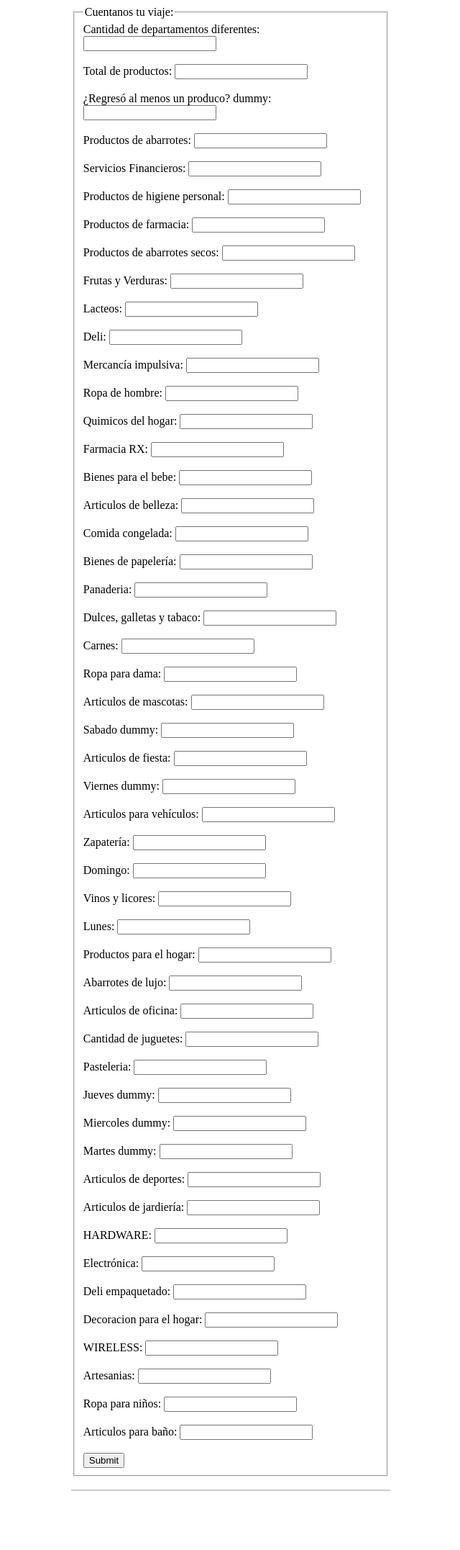
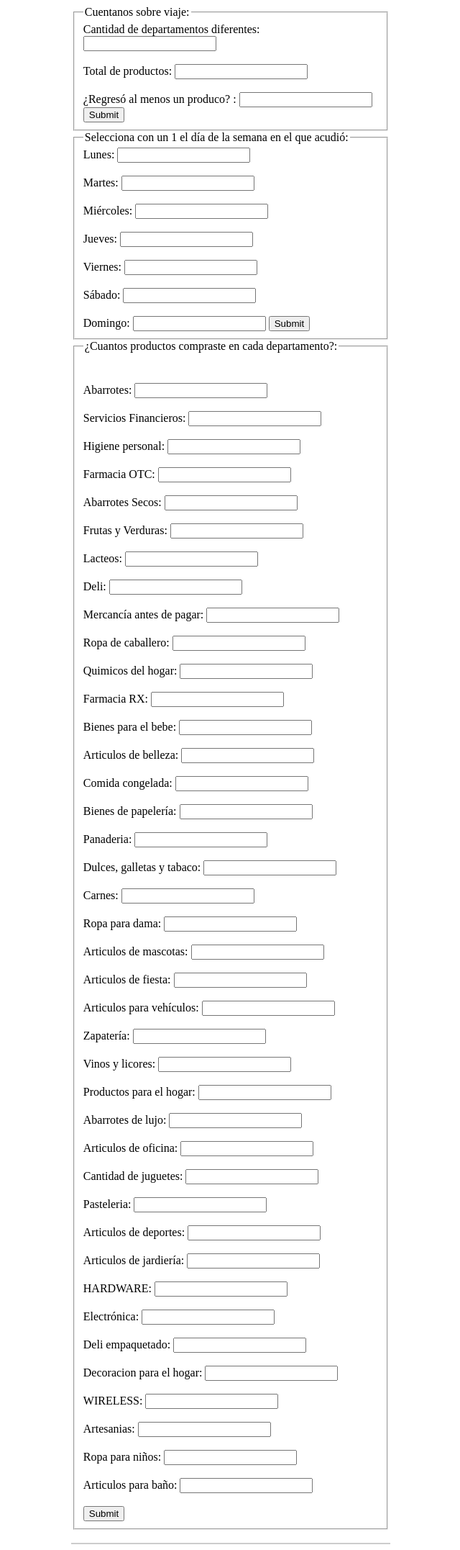
Before and after one commit to marcoyel21/Walmart_Competition_Mineria, a Python web app: template flask/templates/main.html in a window 1280 px wide. Shown: the whole page at 72% size, without its empty margins (319-959 px from the left). Before the commit the page ends 2071 px from the top, so only its background shows below. Run offline with Jinja, Linux system fonts and the light colour scheme; the template is opened without the code that fills it, so the values that code supplies are empty.

Commit message:
Update main.html

```diff
--- a/flask/templates/main.html
+++ b/flask/templates/main.html
@@ -18,29 +18,57 @@ form {
 </head>
 <form action="{{ url_for('main') }}" method="POST">
     <fieldset>
-        <legend>Cuentanos tu viaje:</legend>
+        <legend>Cuentanos sobre viaje:</legend>
         Cantidad de departamentos diferentes:
         <input name="variedad" type="number" required>
         <br>
         <br> Total de productos:
         <input name="scan_count" type="number" required>
         <br>
-        <br> ¿Regresó al menos un produco? dummy:
+        <br> ¿Regresó al menos un produco? :
         <input name="regreso" type="number" required>
+        <input type="submit">
+    </fieldset>
+        <fieldset>
+        <legend>Selecciona con un 1 el día de la semana en el que acudió:</legend>
+        Lunes:
+        <input name="weekday_Monday" type="number" required>
         <br>
-        <br> Productos de abarrotes:
+        <br> Martes:
+        <input name="weekday_Tuesday" type="number" required>
+        <br>
+        <br> Miércoles:
+        <input name="weekday_Wednesday" type="number" required>
+        <br>
+        <br> Jueves:
+        <input name="weekday_Thursday" type="number" required>
+        <br>
+        <br> Viernes:
+        <input name="weekday_Friday" type="number" required>
+        <br>
+        <br> Sábado:
+        <input name="weekday_Saturday" type="number" required>
+        <br>
+        <br> Domingo:
+        <input name="weekday_Sunday" type="number" required>
+           <input type="submit">
+    </fieldset>
+    <fieldset>
+        <legend> ¿Cuantos productos compraste en cada departamento?:</legend>
+        <br>
+        <br> Abarrotes:
         <input name="department_description_DSD GROCERY" type="number" required>
         <br>
         <br> Servicios Financieros:
         <input name="department_description_FINANCIAL SERVICES" type="number" required>
         <br>
-        <br> Productos de higiene personal:
+        <br> Higiene personal:
         <input name="department_description_PERSONAL CARE" type="number" required>
         <br>
-        <br> Productos de farmacia:
+        <br> Farmacia OTC:
         <input name="department_description_PHARMACY OTC" type="number" required>
         <br>
-        <br> Productos de abarrotes secos:
+        <br> Abarrotes Secos:
         <input name="department_description_GROCERY DRY GOODS" type="number" required>
         <br>
         <br> Frutas y Verduras:
@@ -52,10 +80,10 @@ form {
         <br> Deli:
         <input name="department_description_SERVICE DELI" type="number" required>
         <br>
-        <br> Mercancía impulsiva:
+        <br> Mercancía antes de pagar:
         <input name="department_description_IMPULSE MERCHANDISE" type="number" required>
         <br>
-        <br> Ropa de hombre:
+        <br> Ropa de caballero:
         <input name="department_description_MENSWEAR" type="number" required>
         <br>
         <br> Quimicos del hogar:
@@ -91,14 +119,8 @@ form {
         <br> Articulos de mascotas:
         <input name="department_description_PETS AND SUPPLIES" type="number" required>
         <br>
-        <br> Sabado dummy:
-        <input name="weekday_Saturday" type="number" required>
-        <br>
         <br> Articulos de fiesta:
         <input name="department_description_CELEBRATION" type="number" required>
-        <br>
-        <br> Viernes dummy:
-        <input name="weekday_Friday" type="number" required>
         <br>
         <br> Articulos para vehículos:
         <input name="department_description_AUTOMOTIVE" type="number" required>
@@ -106,14 +128,8 @@ form {
         <br> Zapatería:
         <input name="department_description_SHOES" type="number" required>
         <br>
-        <br> Domingo:
-        <input name="weekday_Sunday" type="number" required>
-        <br>
         <br> Vinos y licores:
         <input name="department_description_LIQUOR,WINE,BEER" type="number" required>
-        <br>
-        <br> Lunes:
-        <input name="weekday_Monday" type="number" required>
         <br>
         <br> Productos para el hogar:
         <input name="department_description_HOME MANAGEMENT" type="number" required>
@@ -129,15 +145,6 @@ form {
         <br>
         <br> Pasteleria:
         <input name="department_description_BAKERY" type="number" required>
-        <br>
-        <br> Jueves dummy:
-        <input name="weekday_Thursday" type="number" required>
-        <br>
-        <br> Miercoles dummy:
-        <input name="weekday_Wednesday" type="number" required>
-        <br>
-        <br> Martes dummy:
-        <input name="weekday_Tuesday" type="number" required>
         <br>
         <br> Articulos de deportes:
         <input name="department_description_SPORTING GOODS" type="number" required>
```
